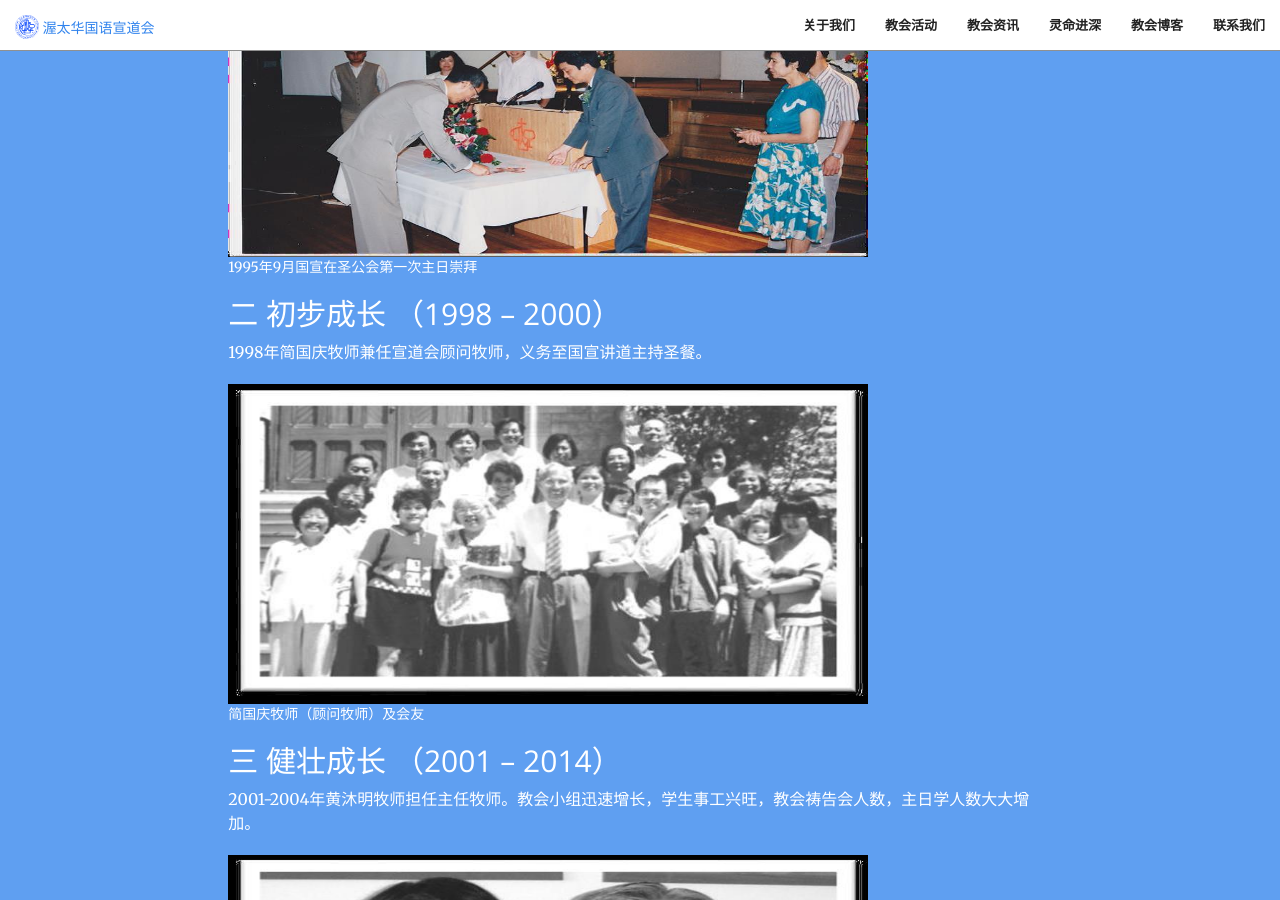
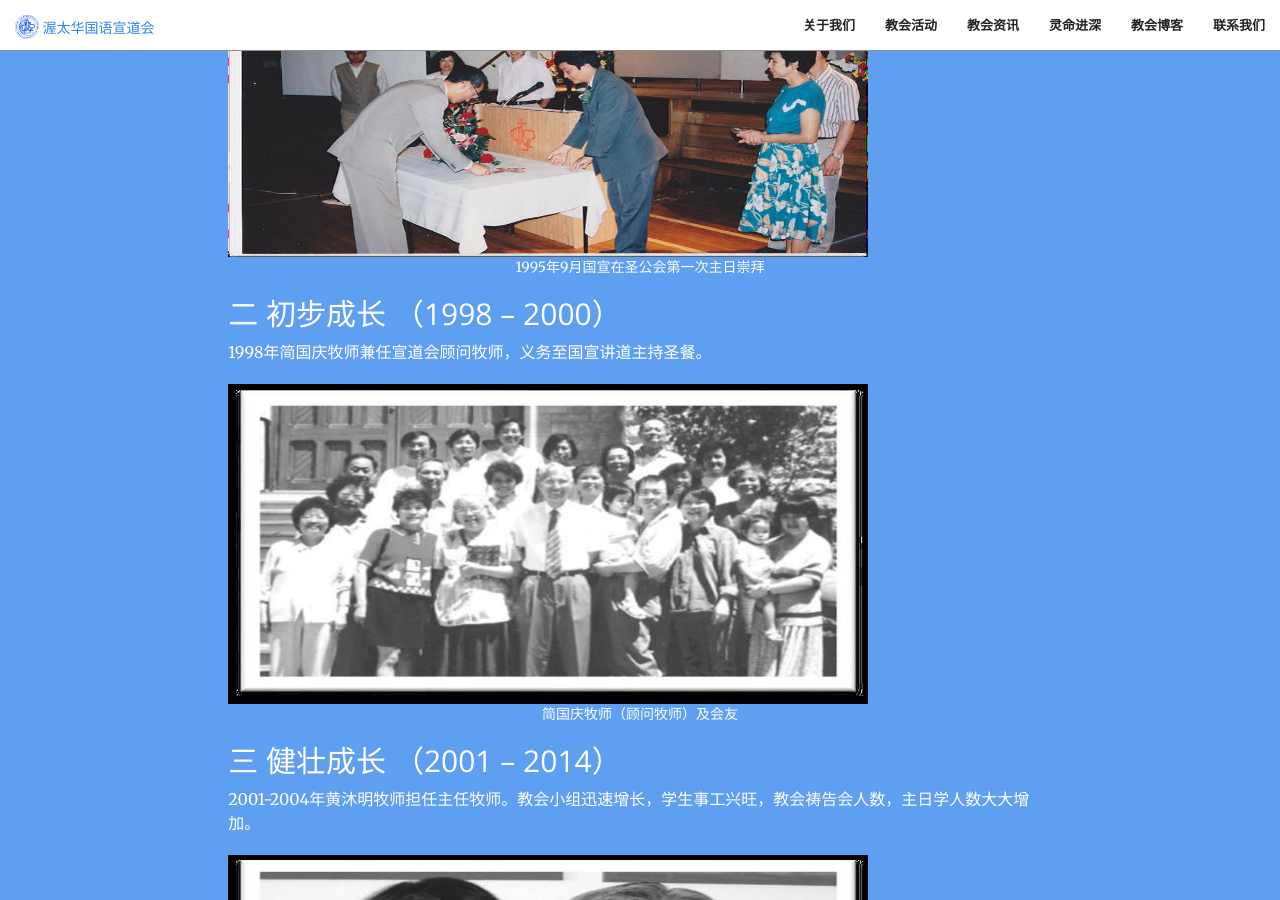
Before and after one commit to JonasYow/ottawaomac, a Jekyll site: the page built from history.md, in a window 1280 px wide and 900 px high, scrolled down 1286 px. Built offline with Jekyll 4.4.1, drawn with Linux system fonts in a browser that asks for light colours.

Commit message:
change image caption to the middle

```diff
--- a/_includes/image_history.html
+++ b/_includes/image_history.html
@@ -1,4 +1,4 @@
 <figure class="image">
   <img style="text-align: left; width:640px;height:320px;" src="{{ site.url }}{{ include.url }}" alt="{{ include.description }}" title="{{ include.description }}">
-  <figcaption>{{ include.description }}</figcaption>
+  <figcaption style="text-align: center;">{{ include.description }}</figcaption>
 </figure>
```
